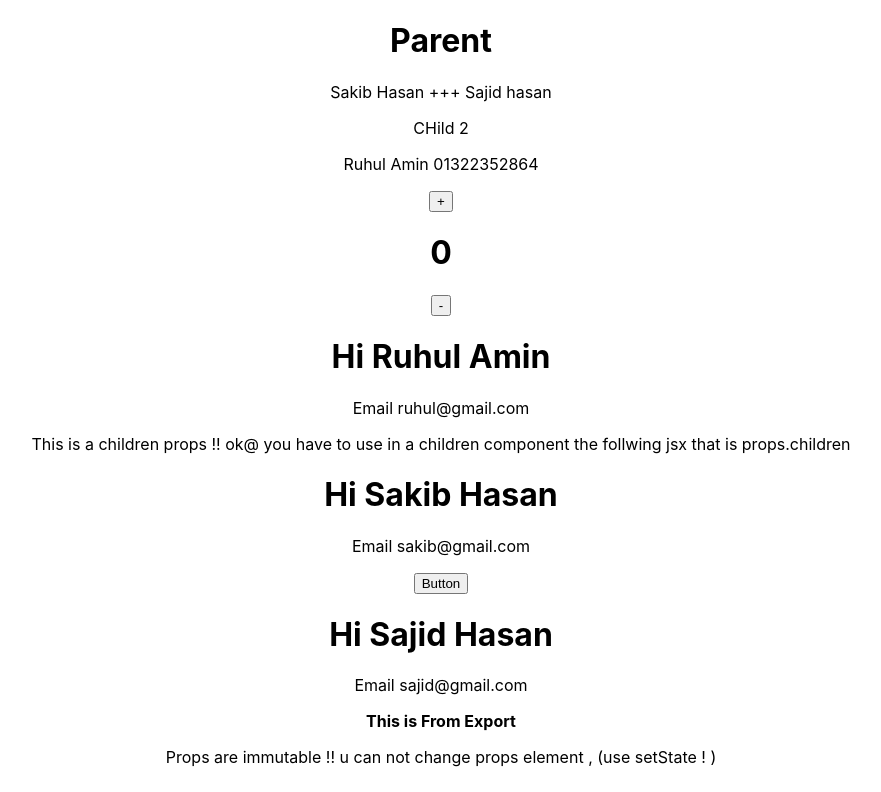
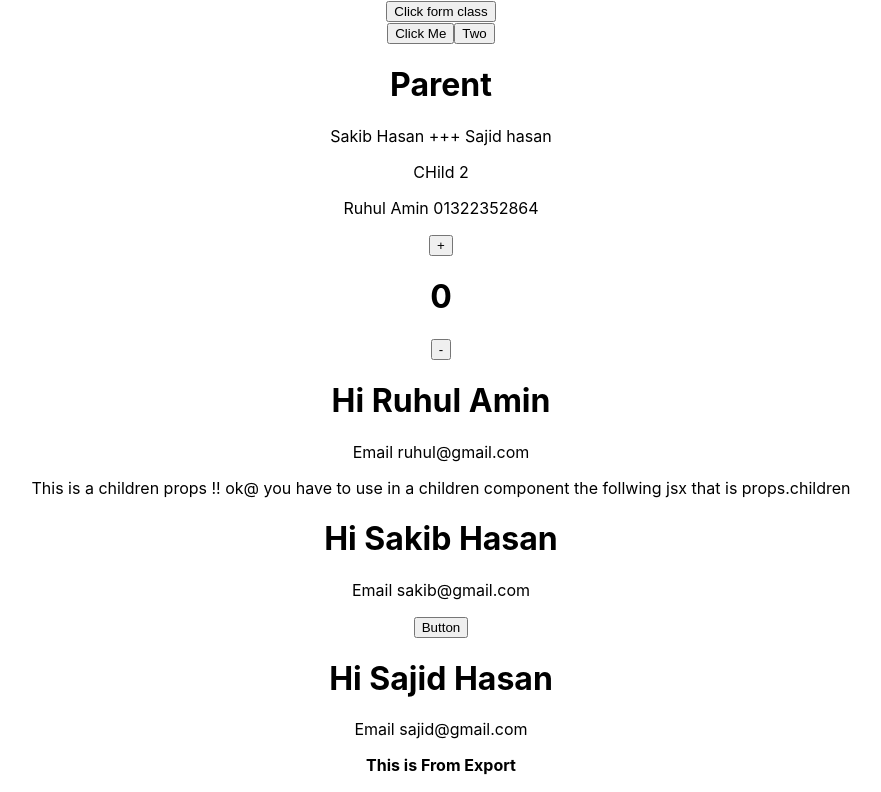
Before and after one commit to MohammadRuhulAmin/react-step-by-step-tutorial, a React (Create React App) app: page / in a window 1280 px wide. Shown: the top 792 px of the page, without its empty margins (199-1080 px from the left). Built offline with nearby package versions, Linux system fonts and the light colour scheme.

Commit message:
Tutorial 13

```diff
--- a/src/App.js
+++ b/src/App.js
@@ -9,9 +9,13 @@ import Counter from './components/Counter';
 import Distructor from './components/Distructor'
 import Counter2 from './components/Counter2';
 import Parent from './components/Parent';
+import FunctionClick from './components/FunctionClick';
+import EventClick from './components/EventClick';
 function App() {
   return (
     <div className="App">
+      <EventClick/>
+      <FunctionClick/>
       <Parent/>
       <Counter2/>
       <Greet name="Ruhul Amin " email="ruhul@gmail.com">
--- /dev/null
+++ b/src/components/EventClick.js
@@ -0,0 +1,18 @@
+import React,{Component} from 'react'
+
+class EventClick extends Component{
+    handler(){
+        console.log("Okk!! ")
+    }
+    render(){
+        return(
+            <div>
+                <button onClick={this.handler}>Click form class</button>
+            </div>
+        )
+    }
+
+
+}
+
+export default EventClick
--- /dev/null
+++ b/src/components/FunctionClick.js
@@ -0,0 +1,18 @@
+import React from 'react'
+
+function FunctionClick() {
+    function clickHandler(){
+        console.log("Button clicked! ")
+    }
+    function clickTwo(){
+        console.log("tow ");
+    }
+    return (
+        <div>
+            <button onClick={clickHandler}>Click Me  </button>
+            <button onClick={clickTwo}>Two </button>
+        </div>
+    )
+}
+
+export default FunctionClick
```
